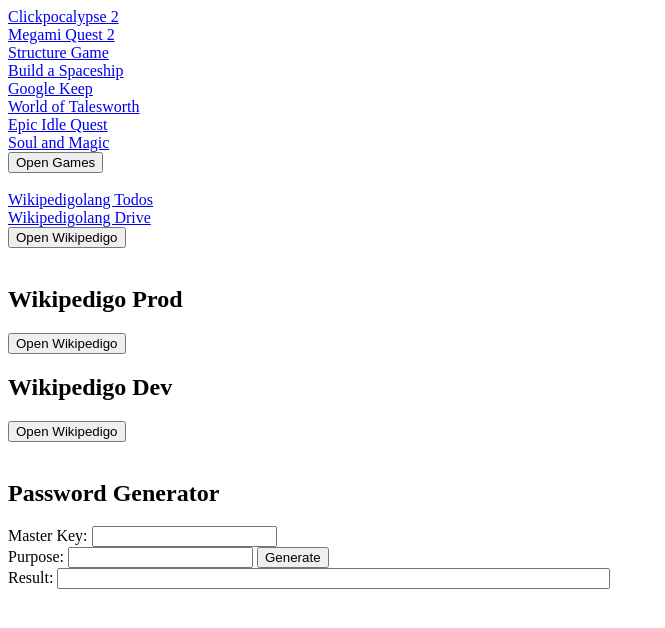
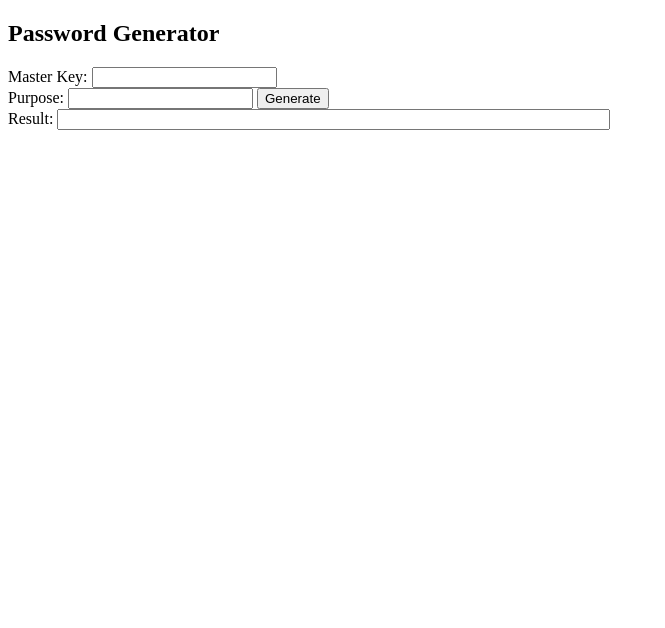
Before and after one commit to yusufRahmatullah/passgen, a plain HTML site: page index.html in a window 1280 px wide. Shown: the whole page, without its empty margins (0-665 px from the left). Drawn offline with Linux system fonts and the light colour scheme.

Commit message:
Update index.html
Remove wikipedigo

```diff
--- a/index.html
+++ b/index.html
@@ -5,23 +5,8 @@
 	<title>My Home Page</title>
 </head>
 <body onload="initAll();">
-<div id="game-container"></div>
-<button onclick="openGames();">Open Games</button>
-<br />
-<br />
 
-<div id="wikipedigo-container"></div>
-<button onclick="openWikipedigo();">Open Wikipedigo</button>
-<br />
-<br />
 
-<h2>Wikipedigo Prod</h2>
-<button onclick="openIgo('prod');">Open Wikipedigo</button>
-<br />
-<h2>Wikipedigo Dev</h2>
-<button onclick="openIgo('dev');">Open Wikipedigo</button>
-<br />
-<br />
 
 <h2>Password Generator</h2>
 <form onsubmit="generatePassword(); return false;">
```
